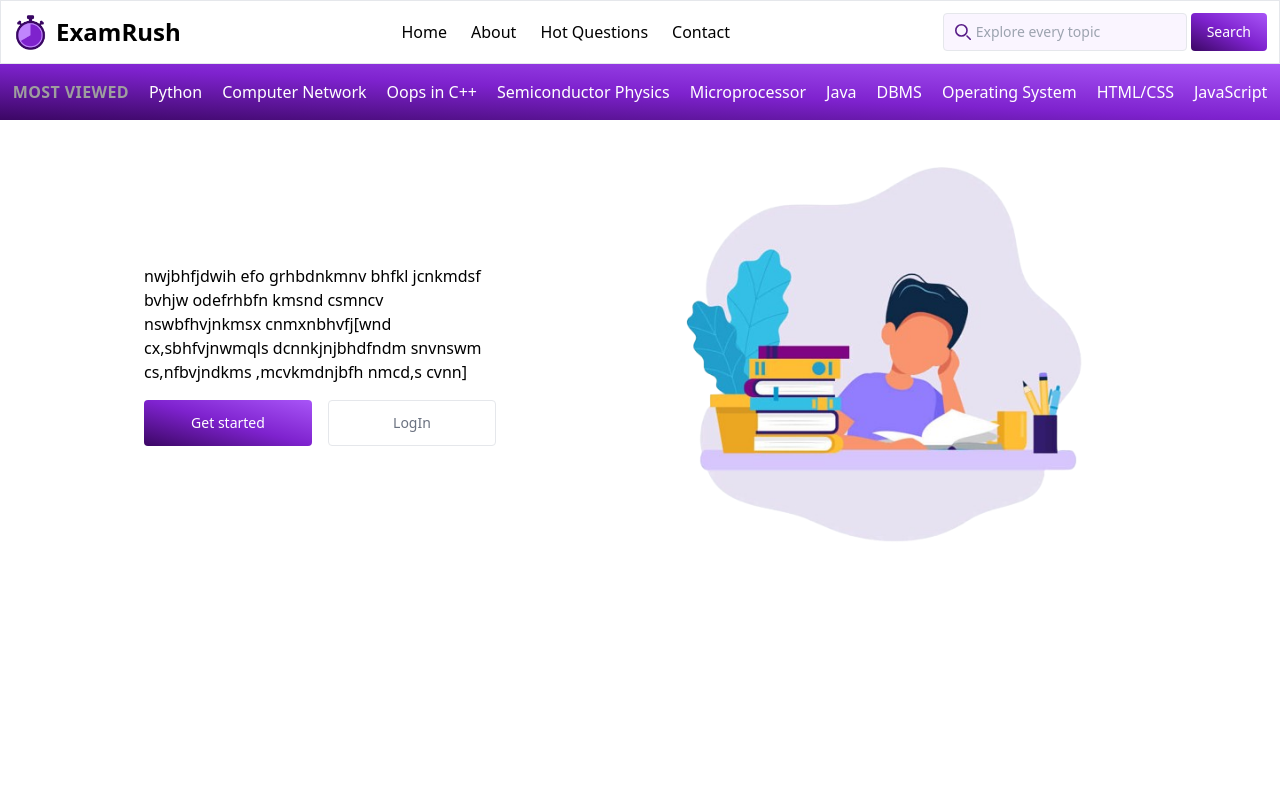
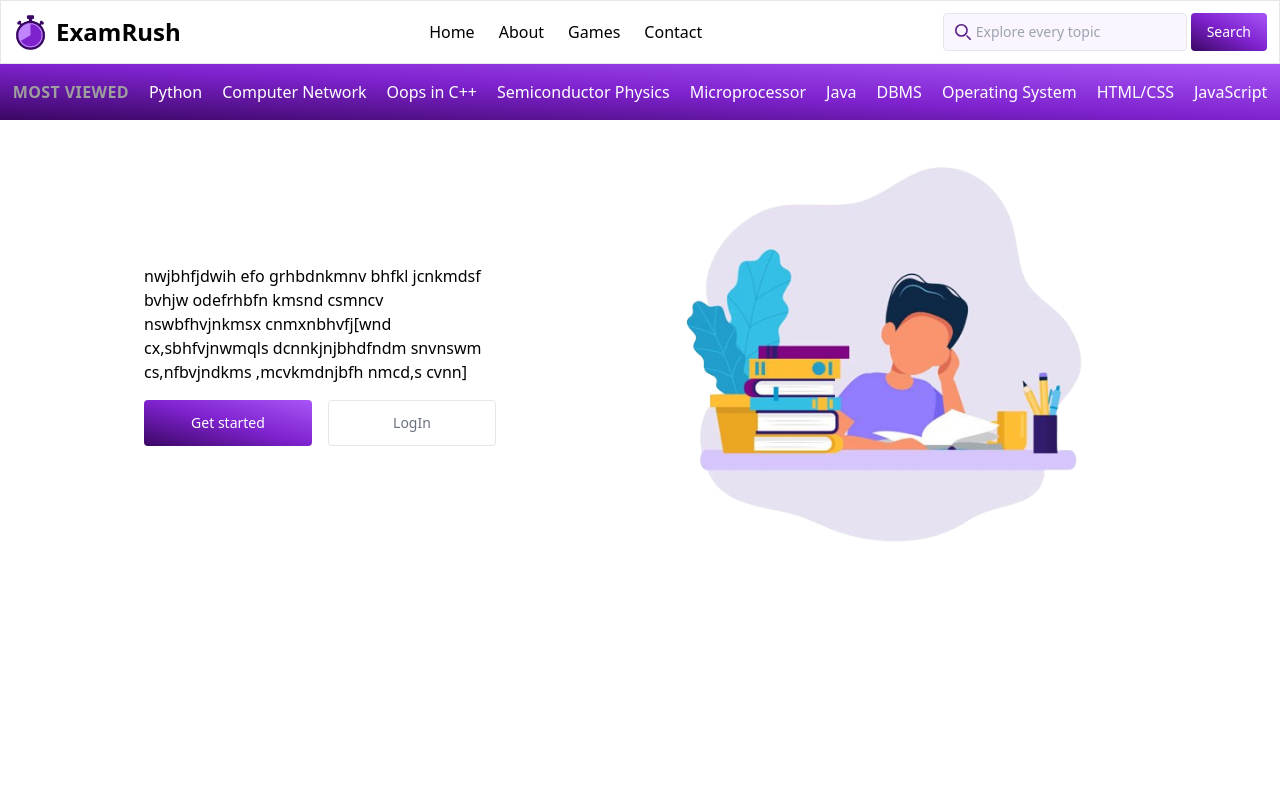
Before and after one commit to mardavsj/exam-rush, a Next.js app: page / in a window 1280 px wide. Shown: the top 800 px of the page. Built offline with nearby package versions, Linux system fonts and the light colour scheme; grey boxes are pictures that could not be loaded.

Commit message:
new component

```diff
--- a/components/Navbar.js
+++ b/components/Navbar.js
@@ -27,7 +27,7 @@ const Navbar = () => {
                         <div className="flex font-medium space-x-6">
                                 <Link href="/" className="hover:underline" aria-current="page">Home</Link>
                                 <Link href="/about" className="hover:underline">About</Link>
-                                <Link href="/hotquestions" className="hover:underline">Hot Questions</Link>
+                                <Link href="/games" className="hover:underline">Games</Link>
                                 <Link href="/contact" className="hover:underline">Contact</Link>
                         </div>
                     </div>
```
